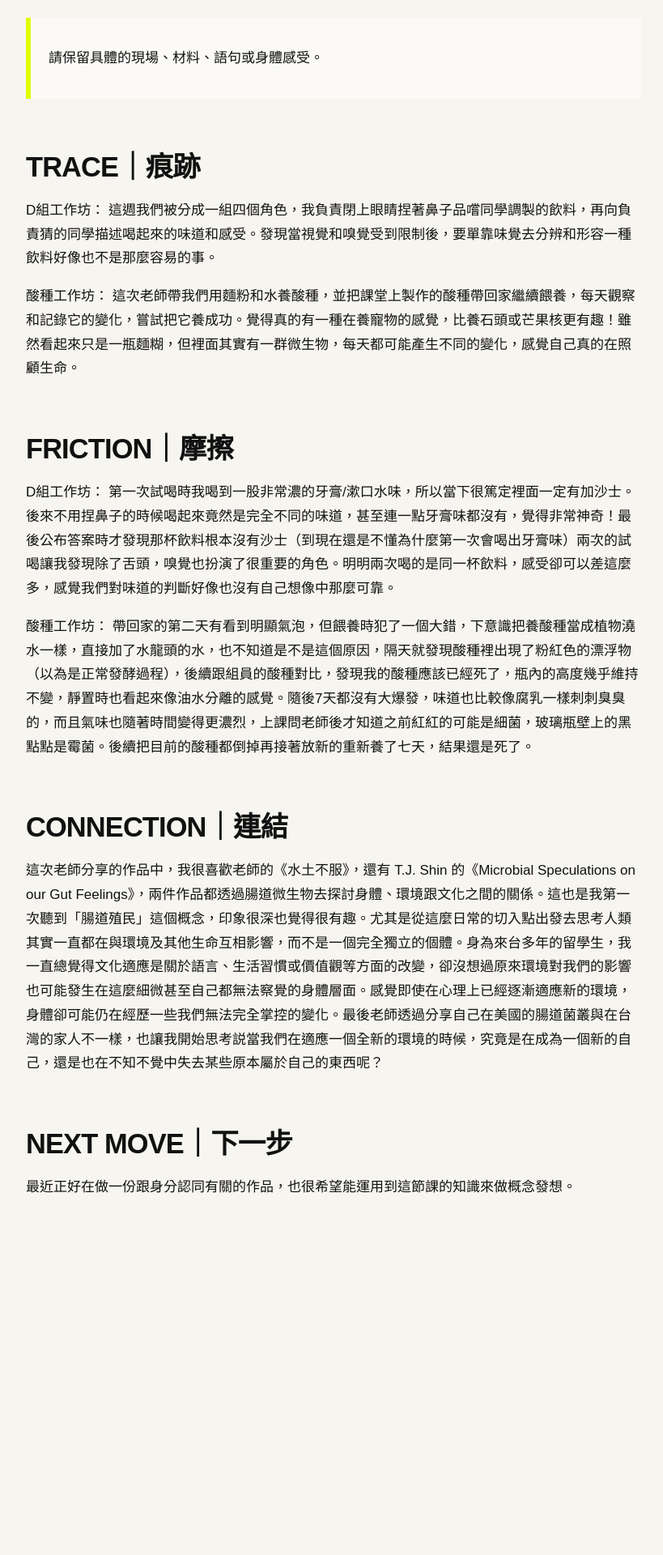
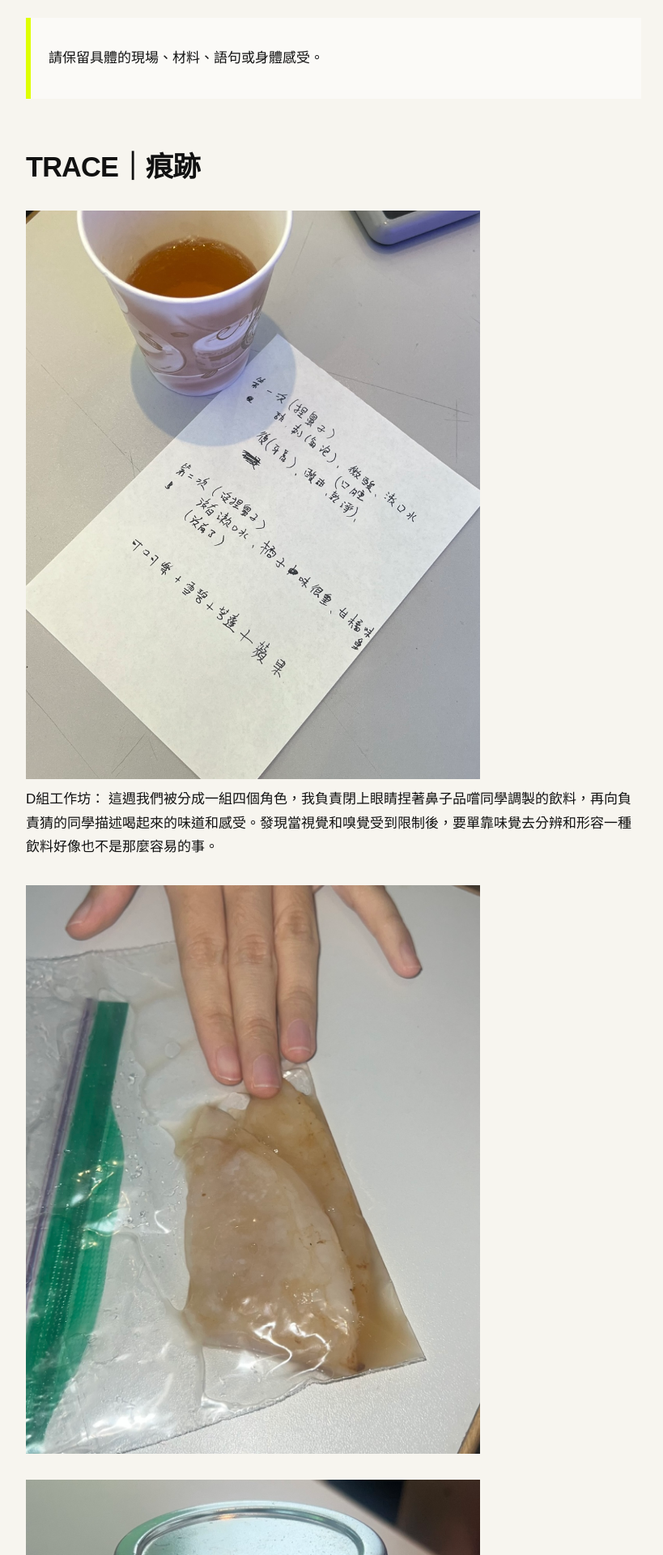
Before and after one commit to yychan27/fieldworkarchive, a Jekyll site: the page built from weeks/week-06.md, in a window 1280 px wide. Shown: the part 352-2272 px from the top of the page at 81% size, without its empty margins (48-867 px from the left). Built offline with Jekyll 4.4.1, drawn with Linux system fonts in a browser that asks for light colours; before the commit the page ends 1940 px from its top, so only the background shows below that.

Commit message:
Update week-06.md

```diff
--- a/weeks/week-06.md
+++ b/weeks/week-06.md
@@ -10,11 +10,13 @@ permalink: /weeks/week-06/
 > 請保留具體的現場、材料、語句或身體感受。
 
 ## TRACE｜痕跡
-
+![圖片說明]({{ '/assets/images/w06-01.jpg' | relative_url }})
 D組工作坊：
 這週我們被分成一組四個角色，我負責閉上眼睛捏著鼻子品嚐同學調製的飲料，再向負責猜的同學描述喝起來的味道和感受。發現當視覺和嗅覺受到限制後，要單靠味覺去分辨和形容一種飲料好像也不是那麼容易的事。
 
-
+![圖片說明]({{ '/assets/images/w06-02.jpg' | relative_url }})
+![圖片說明]({{ '/assets/images/w06-03.jpg' | relative_url }})
+![圖片說明]({{ '/assets/images/w06.jpg' | relative_url }})
 酸種工作坊：
 這次老師帶我們用麵粉和水養酸種，並把課堂上製作的酸種帶回家繼續餵養，每天觀察和記錄它的變化，嘗試把它養成功。覺得真的有一種在養寵物的感覺，比養石頭或芒果核更有趣！雖然看起來只是一瓶麵糊，但裡面其實有一群微生物，每天都可能產生不同的變化，感覺自己真的在照顧生命。
 
```
Also changed, not shown: other parts of weeks/week-06.md (+1 -1 lines).
